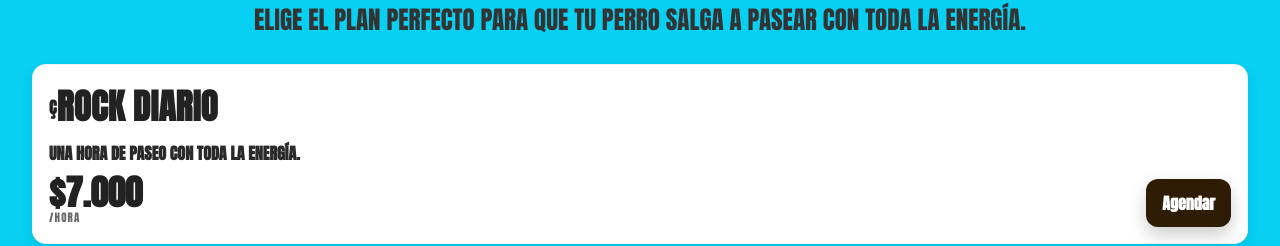
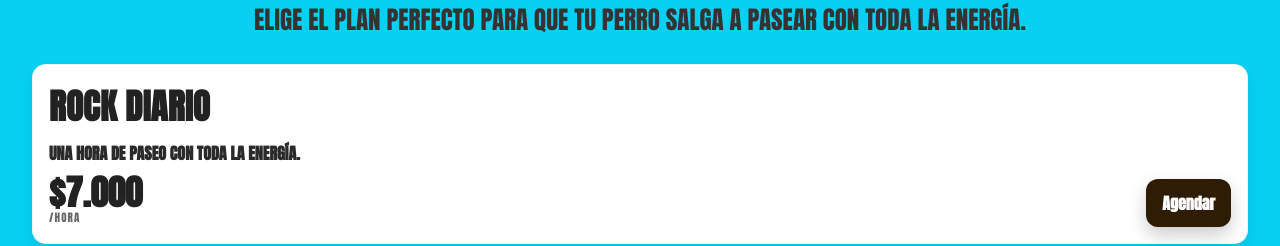
Before and after one commit to jcbosnic/perrutour, a React (Vite) app: page / in a window 1280 px wide. Shown: the part 699-945 px from the top of the page. Built offline with nearby package versions, Linux system fonts and the light colour scheme.

Commit message:
fix: remove typo

```diff
--- a/src/components/Services.jsx
+++ b/src/components/Services.jsx
@@ -52,7 +52,7 @@ export default function Services() {
           <div className="services__grid">
             {plans.map((p) => (
               <article key={p.id} className="card card--simple">
-                <div className="card__title">ç
+                <div className="card__title">
                   <span className="card__name">{p.name}</span>
                 </div>
 
```
